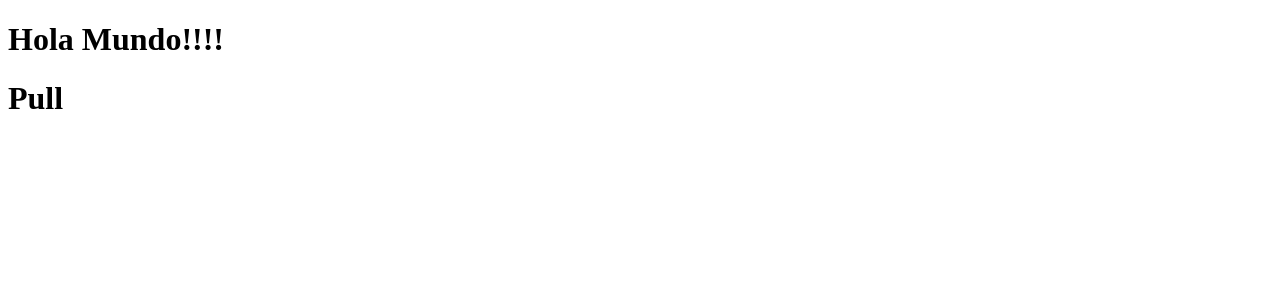
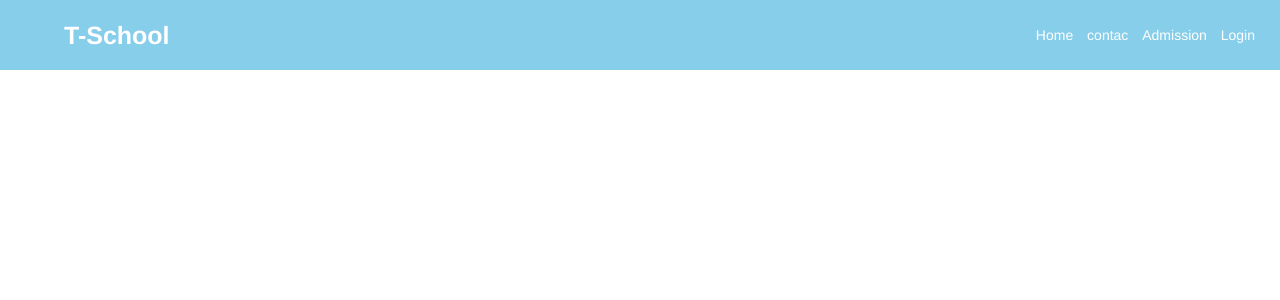
Before and after one commit to JoseJavierGJ/ProyectoAplicaciones, a PHP site: page / in a window 1280 px wide. Shown: the top 300 px of the page. Run offline with PHP 8.4, Linux system fonts and the light colour scheme.

Commit message:
agregue texto

```diff
--- a/index.php
+++ b/index.php
@@ -4,11 +4,28 @@
   <meta charset="UTF-8">
   <meta http-equiv="X-UA-Compatible" content="IE=edge">
   <meta name="viewport" content="width=device-width, initial-scale=1.0">
-  <title>🐵🙊🙉</title>
+  <title>T-School</title>
+  <link rel="stylesheet" type="text/css" href="style.css">
+  <!-- Latest compiled and minified CSS -->
+  <link rel="stylesheet" href="https://cdn.jsdelivr.net/npm/bootstrap@3.3.7/dist/css/bootstrap.min.css" integrity="sha384-BVYiiSIFeK1dGmJRAkycuHAHRg32OmUcww7on3RYdg4Va+PmSTsz/K68vbdEjh4u" crossorigin="anonymous">
+
+  <!-- Optional theme -->
+  <link rel="stylesheet" href="https://cdn.jsdelivr.net/npm/bootstrap@3.3.7/dist/css/bootstrap-theme.min.css" integrity="sha384-rHyoN1iRsVXV4nD0JutlnGaslCJuC7uwjduW9SVrLvRYooPp2bWYgmgJQIXwl/Sp" crossorigin="anonymous">
+
+  <!-- Latest compiled and minified JavaScript -->
+  <script src="https://cdn.jsdelivr.net/npm/bootstrap@3.3.7/dist/js/bootstrap.min.js" integrity="sha384-Tc5IQib027qvyjSMfHjOMaLkfuWVxZxUPnCJA7l2mCWNIpG9mGCD8wGNIcPD7Txa" crossorigin="anonymous"></script>
 </head>
 <body>
-  <h1>Hola Mundo!!!!</h1>
-  <h1>Pull</h1>
+  <nav>
+    <label class="logo">T-School</label>
+    <ul>
+      <li><a href="">Home</a></li>
+      <li><a href="">contac</a></li>
+      <li><a href="">Admission</a></li>
+      <li><a href="">Login</a></li>
+    </ul>
+  </nav>
+
 
 </body>
 </html>
--- /dev/null
+++ b/style.css
@@ -0,0 +1,42 @@
+*{
+    padding: 0;
+    margin: 0;
+}
+
+
+
+nav{
+    position: fixed;
+    background-color: skyblue;
+    height: 70px;
+    width: 100%;
+    z-index: 1;
+
+}
+
+.logo{
+    font-size: 25px;
+    position: relative;
+    left: 5%;
+    color: white;
+    font-weight: bold;
+    line-height: 70px;
+
+}
+
+ul{
+    position: relative;
+    float: right;
+    margin-right: 20px;
+}
+
+ul li {
+    display: inline-block;
+    line-height: 70px;
+    margin: 0 5px;
+}
+ul li a {
+    text-decoration: none;
+    color: white;
+
+}
```
